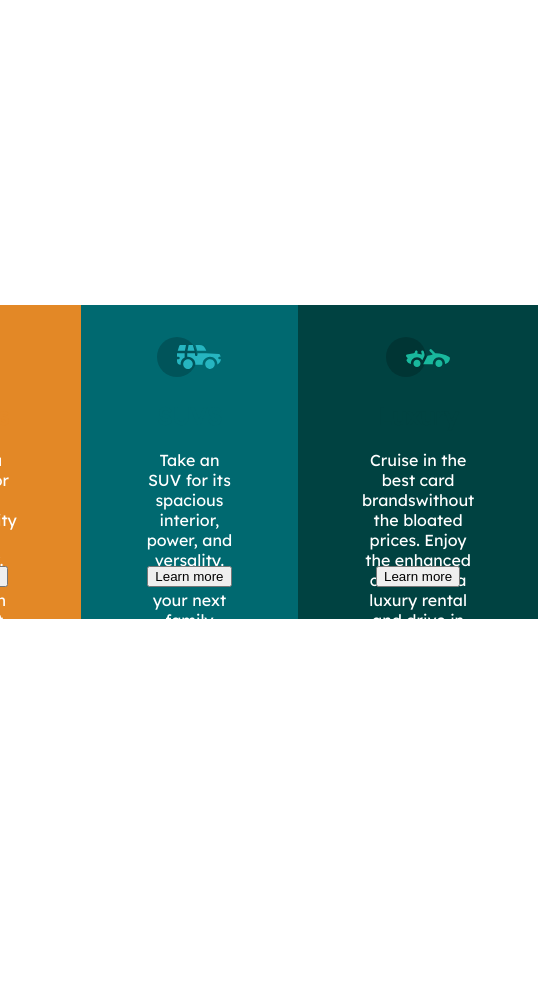
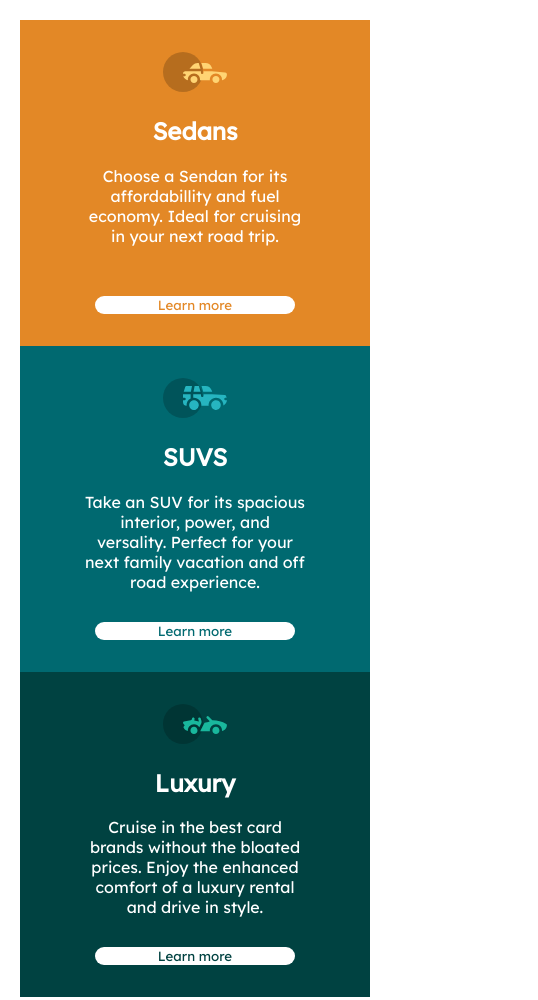
Before and after one commit to matiarbri/Cars-Card, a plain HTML site: page index.html in a window 390 px wide. Shown: the whole page, 538 px wide, since content can reach past the window. Before the commit the page ends 924 px from the top, so only its background shows below. Drawn offline with Linux system fonts and the light colour scheme.

Commit message:
added correction and media query

```diff
--- a/index.html
+++ b/index.html
@@ -10,6 +10,8 @@
     <link rel="preconnect" href="https://fonts.gstatic.com" crossorigin>
     <link href="https://fonts.googleapis.com/css2?family=Lexend+Deca&display=swap" rel="stylesheet">
 
+    <!-- Got font from https://fonts.google.com/specimen/Lexend+Deca from embed code copied and pasted from google-->
+
 </head>
 
 <body>
@@ -21,6 +23,7 @@
         <div>Choose a Sendan for its affordabillity and fuel economy. Ideal for cruising in your next road trip. </div>
         <button>Learn more</button>
     </section>
+
     <!-- SUVs Container -->
     <section class="container-suvs">
         <img src="imgs/icon-suvs.svg" alt="">
@@ -34,9 +37,8 @@
     <section class="container-luxury">
         <img src="imgs/icon-luxury.svg" alt="">
         <h1>Luxury</h1>
-        <div>Cruise in the best card brandswithout the bloated prices. Enjoy the enhanced comfort of a luxury rental and
+        <div>Cruise in the best card brands without the bloated prices. Enjoy the enhanced comfort of a luxury rental and
             drive in style. </div>
-
         <button>Learn more</button>
     </section>
 </body>
--- a/styles.css
+++ b/styles.css
@@ -12,10 +12,32 @@ body {
     text-align: center;
 }
 
+button {
+    background-color: white;
+    color: inherit;
+    border-radius: 25px;
+    border: none;
+    text-decoration: none;
+    margin-top: 15px;
+    width: 200px;
+    font-family: "Lexend Deca", sans-serif;
+
+}
+
+button:hover {
+    transition: .23s;
+    background-color: black;
+    color: white;
+}
+
+h1 {
+    color: white;
+}
+
 div {
-font-weight: lighter;
-height: 100px;
-margin:15px 0 15px;
+    font-weight: lighter;
+    height: 100px;
+    margin: 15px 0 15px;
 
 }
 
@@ -23,7 +45,8 @@ margin:15px 0 15px;
     background-color: hsl(31, 77%, 52%);
     color: hsl(31, 77%, 52%);
     height: auto;
-    padding: 2em 4em 2em 4em;;
+    padding: 2em 4em 2em 4em;
+    ;
 }
 
 .container-suvs {
@@ -37,27 +60,55 @@ margin:15px 0 15px;
     background-color: hsl(179, 100%, 13%);
     color: hsl(179, 100%, 13%);
     height: auto;
-    padding: 2em 4em 2em 4em;;
+    padding: 2em 4em 2em 4em;
+    ;
 }
 
 .sedan-container div {
     color: white;
-font-weight:lighter;
-height: 100px;
-margin:15px 0 15px;
+    font-weight: lighter;
+    height: 100px;
+    margin: 15px 0 15px;
 
 }
 
 .container-suvs div {
     color: white;
-    font-weight:lighter;
+    font-weight: lighter;
     height: 100px;
-    margin:15px 0 15px;
+    margin: 15px 0 15px;
 }
 
 .container-luxury div {
     color: white;
-    font-weight:lighter;
+    font-weight: lighter;
     height: 100px;
-    margin:15px 0 15px;
+    margin: 15px 0 15px;
 }
+
+/* Used https://www.w3schools.com/css/css_rwd_mediaqueries.asp https://developer.mozilla.org/es/docs/Web/CSS/CSS_media_queries/Using_media_queries  as source for media query feature */
+
+@media (max-width: 600px) {
+
+    .sedan-container {
+        margin-right: 20px !important;
+        margin-left: 20px !important;
+
+    }
+
+    .container-suvs {
+        margin-right: 20px !important;
+        margin-left: 20px !important;
+    }
+
+    .container-luxury {
+        margin-right: 20px !important;
+        margin-left: 20px !important;
+    }
+
+    body {
+        display: unset;
+        padding: 0;
+    }
+
+}
```
